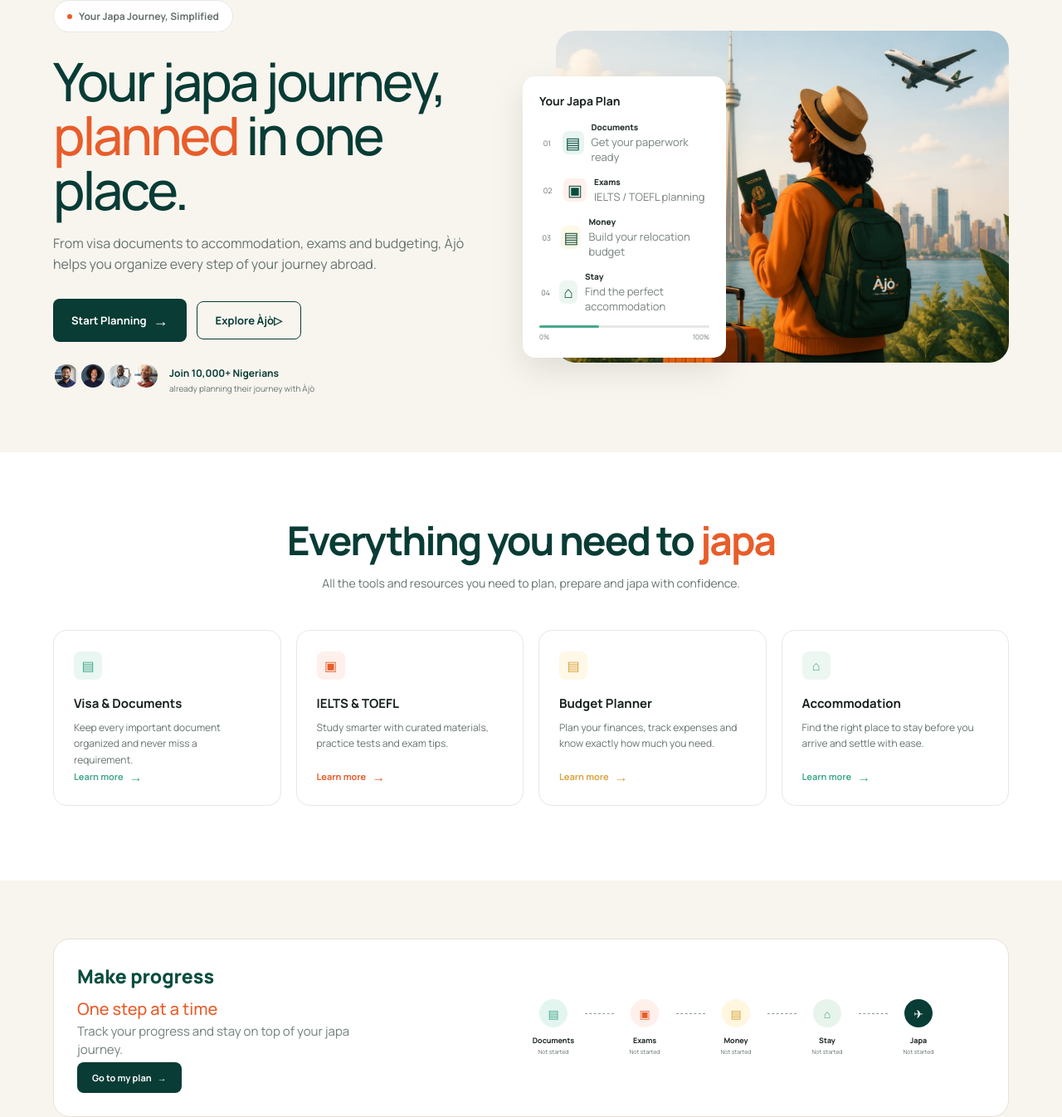
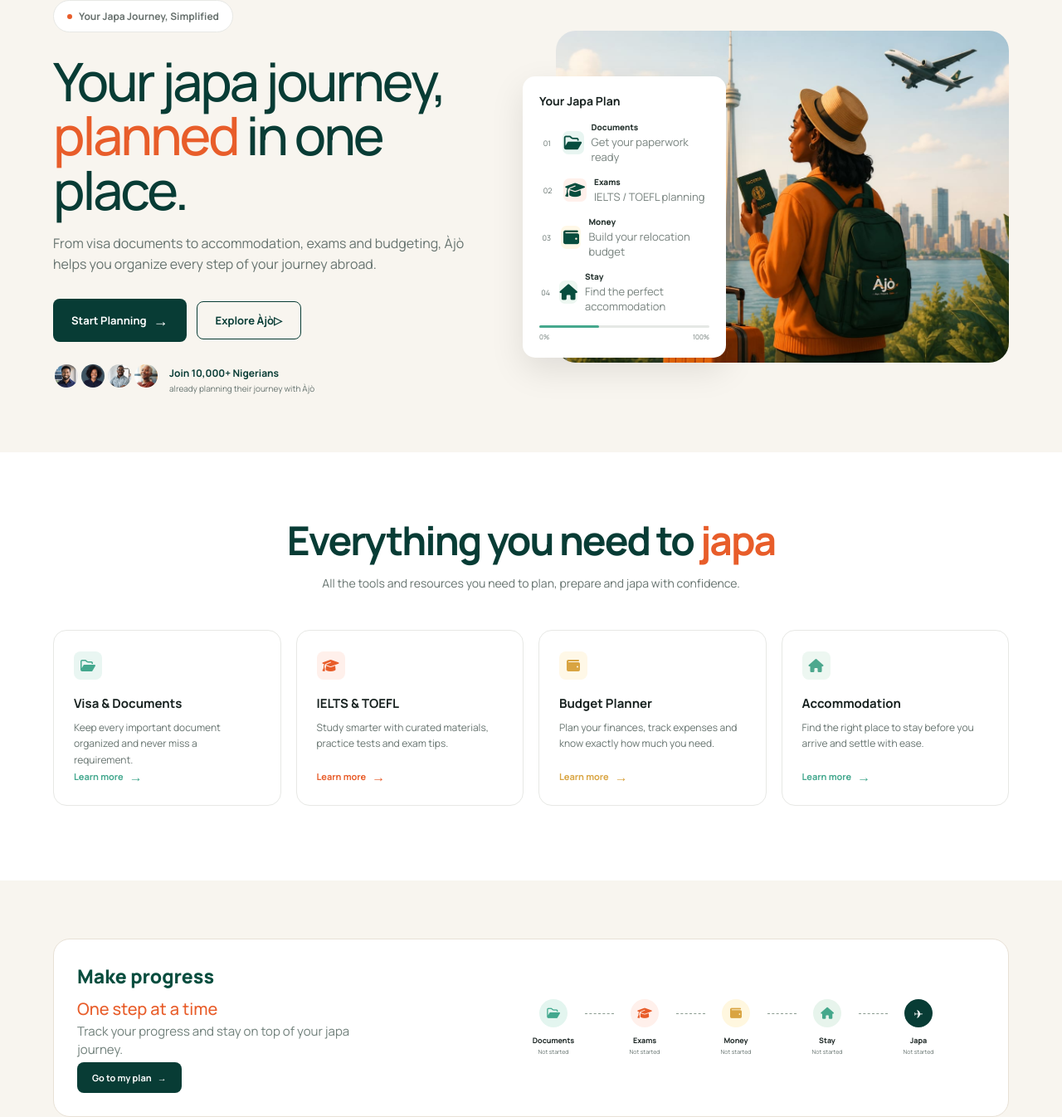
Before and after one commit to Haleemah-design/ajo-relocation, a plain HTML site: page index.html in a window 1280 px wide. Shown: the part 166-1512 px from the top of the page at 83% size. Drawn offline with Linux system fonts and the light colour scheme.

Commit message:
Updated project

```diff
--- a/index.html
+++ b/index.html
@@ -11,7 +11,8 @@
     <!-- Google Font -->
     <link rel="preconnect" href="https://fonts.googleapis.com">
     <link rel="preconnect" href="https://fonts.gstatic.com" crossorigin>
-
+<link rel="stylesheet"
+        href="https://cdnjs.cloudflare.com/ajax/libs/font-awesome/6.5.2/css/all.min.css">
     <link href="https://fonts.googleapis.com/css2?family=Manrope:wght@400;500;600;700;800&display=swap" rel="stylesheet">
 </head>
 
@@ -129,7 +130,8 @@
                         <div class="plan-item">
                             <span class="number">01</span>
 
-                            <div class="plan-icon document-icon">▤</div>
+                            <div class="plan-icon document-icon"> <i class="fa-regular fa-folder-open"></i>
+</div>
 
                             <div>
                                 <strong>Documents</strong>
@@ -141,7 +143,7 @@
                         <div class="plan-item">
                             <span class="number">02</span>
 
-                            <div class="plan-icon exam-icon">▣</div>
+                            <div class="plan-icon exam-icon"><i class="fa-solid fa-graduation-cap"></i></div>
 
                             <div>
                                 <strong>Exams</strong>
@@ -153,7 +155,7 @@
                         <div class="plan-item">
                             <span class="number">03</span>
 
-                            <div class="plan-icon money-icon">▤</div>
+                            <div class="plan-icon money-icon"> <i class="fa-solid fa-wallet"></i></div>
 
                             <div>
                                 <strong>Money</strong>
@@ -165,7 +167,7 @@
                         <div class="plan-item">
                             <span class="number">04</span>
 
-                            <div class="plan-icon stay-icon">⌂</div>
+                            <div class="plan-icon stay-icon"><i class="fa-solid fa-house"></i></div>
 
                             <div>
                                 <strong>Stay</strong>
@@ -222,7 +224,8 @@
             <div class="feature-card">
 
                 <div class="feature-icon document-feature">
-                    ▤
+                                    <i class="fa-regular fa-folder-open"></i>
+
                 </div>
 
                 <h3>Visa & Documents</h3>
@@ -243,7 +246,8 @@
             <div class="feature-card">
 
                 <div class="feature-icon exam-feature">
-                    ▣
+                                    <i class="fa-solid fa-graduation-cap"></i>
+
                 </div>
 
                 <h3>IELTS & TOEFL</h3>
@@ -264,7 +268,8 @@
             <div class="feature-card">
 
                 <div class="feature-icon budget-feature">
-                    ▤
+                                    <i class="fa-solid fa-wallet"></i>
+
                 </div>
 
                 <h3>Budget Planner</h3>
@@ -285,7 +290,7 @@
             <div class="feature-card">
 
                 <div class="feature-icon stay-feature">
-                    ⌂
+                    <i class="fa-solid fa-house"></i>
                 </div>
 
                 <h3>Accommodation</h3>
@@ -341,7 +346,8 @@
                 <div class="journey-step">
 
                     <div class="journey-icon documents">
-                        ▤
+                                        <i class="fa-regular fa-folder-open"></i>
+
                     </div>
 
                     <strong>Documents</strong>
@@ -357,7 +363,7 @@
                 <div class="journey-step">
 
                     <div class="journey-icon exams">
-                        ▣
+                <i class="fa-solid fa-graduation-cap"></i>
                     </div>
 
                     <strong>Exams</strong>
@@ -373,7 +379,8 @@
                 <div class="journey-step">
 
                     <div class="journey-icon money">
-                        ▤
+                                        <i class="fa-solid fa-wallet"></i>
+
                     </div>
 
                     <strong>Money</strong>
@@ -389,7 +396,8 @@
                 <div class="journey-step">
 
                     <div class="journey-icon stay">
-                        ⌂
+                                        <i class="fa-solid fa-house"></i>
+
                     </div>
 
                     <strong>Stay</strong>
```
